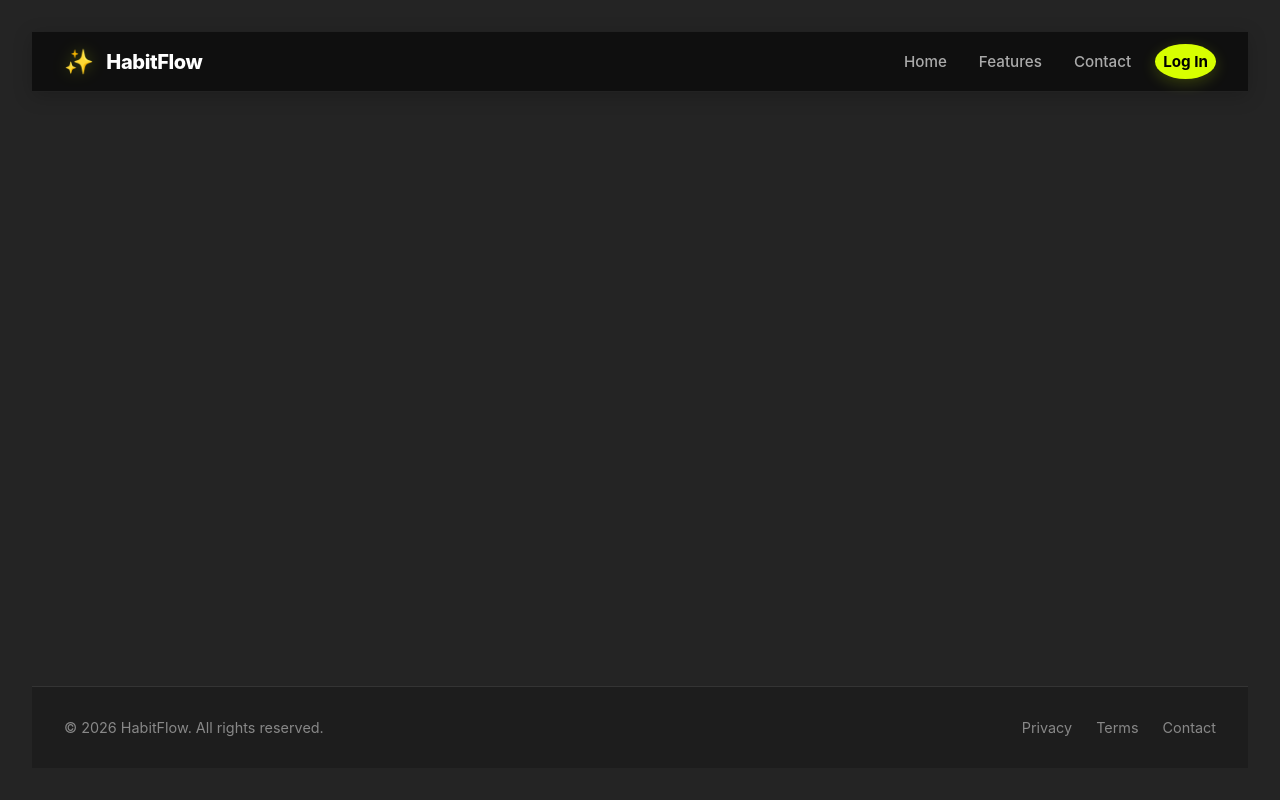
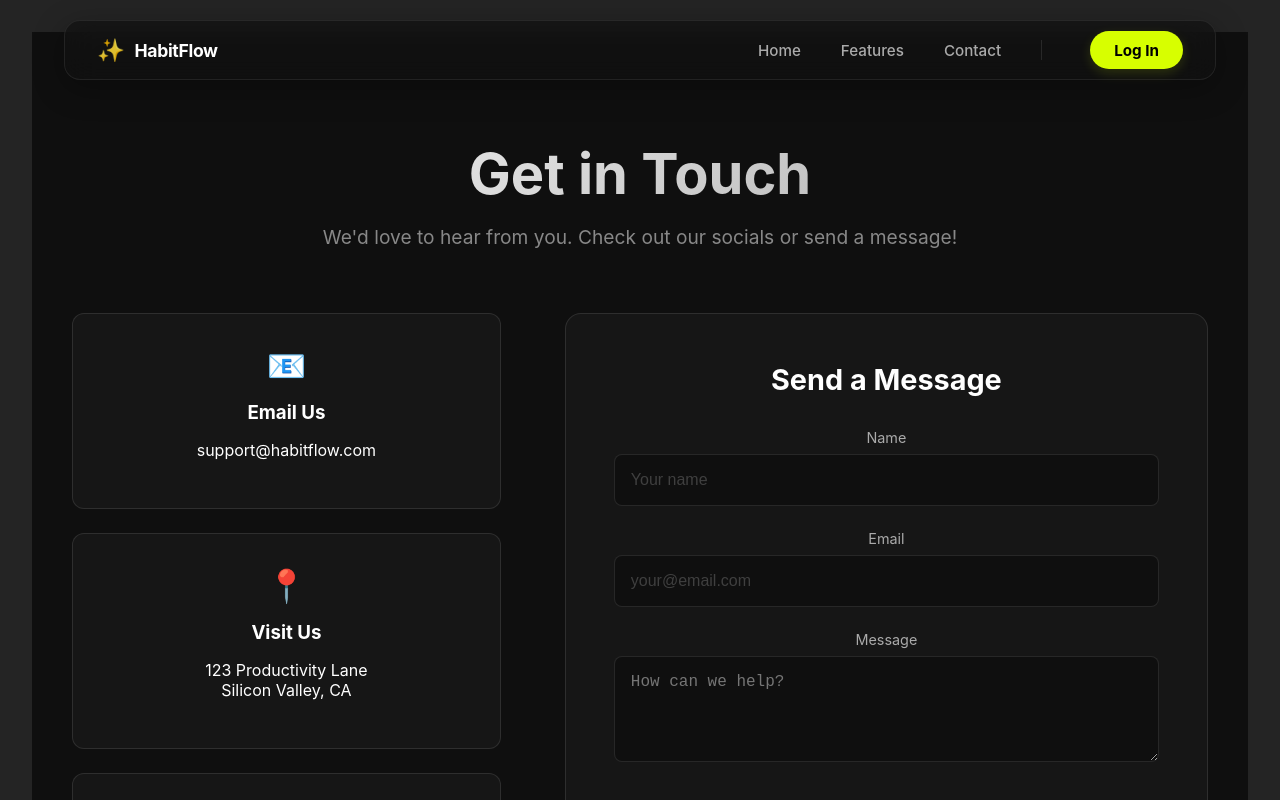
Before and after one commit to amitraj99053/Habit-Tracker-Frontend, a React (Vite) app: page /contact in a window 1280 px wide. Shown: the top 800 px of the page. Built offline with nearby package versions, Linux system fonts and the light colour scheme; no server answers.

Commit message:
Redesign Navbar with Glassmorphism, Contact Page, and polished hover effects

```diff
--- a/src/App.jsx
+++ b/src/App.jsx
@@ -6,6 +6,7 @@ import LandingPage from './pages/LandingPage';
 import ServicesPage from './pages/ServicesPage';
 import Dashboard from './pages/Dashboard';
 import TaskListPage from './pages/TaskListPage';
+import ContactPage from './pages/ContactPage';
 import './App.css'
 
 function App() {
@@ -17,6 +18,7 @@ function App() {
                     <Routes>
                         <Route path="/" element={<LandingPage />} />
                         <Route path="/services" element={<ServicesPage />} />
+                        <Route path="/contact" element={<ContactPage />} />
                         <Route path="/dashboard" element={<Dashboard />} />
                         <Route path="/tasks" element={<TaskListPage />} />
                     </Routes>
--- a/src/components/Header.css
+++ b/src/components/Header.css
@@ -1,114 +1,157 @@
-/* Modern Header Design */
+/* Professional Glassmorphism Header */
 .header {
     display: flex;
     justify-content: space-between;
     align-items: center;
-    padding: 1rem 2rem;
-    /* Adjusted padding */
-    background: #0f0f0f;
-    /* Solid background to prevent bleed-through */
-    position: sticky;
-    top: 0;
-    /* Fix to top to prevent content scrolling above */
+    padding: 0.8rem 2rem;
+    position: fixed;
+    /* Fixed to stay on top */
+    top: 20px;
+    left: 50%;
+    transform: translateX(-50%);
+    width: 90%;
+    max-width: 1200px;
     z-index: 1000;
-    border-bottom: 1px solid rgba(255, 255, 255, 0.08);
-    /* Only bottom border */
-    margin-bottom: 0;
-    box-shadow: 0 4px 20px rgba(0, 0, 0, 0.2);
-    width: 100%;
+
+    /* Glass Effect */
+    background: rgba(18, 18, 18, 0.65);
+    backdrop-filter: blur(16px);
+    -webkit-backdrop-filter: blur(16px);
+    border: 1px solid rgba(255, 255, 255, 0.08);
+    border-radius: 16px;
+    box-shadow: 0 8px 32px rgba(0, 0, 0, 0.3);
+    transition: all 0.3s ease;
 }
 
+.header:hover {
+    background: rgba(18, 18, 18, 0.85);
+    border-color: rgba(255, 255, 255, 0.15);
+}
+
+/* Logo Styling */
 .logo {
     display: flex;
     align-items: center;
-    gap: 0.8rem;
-    font-size: 1.25rem;
-    font-weight: 800;
-    color: #fff;
+    gap: 0.6rem;
     cursor: pointer;
     text-decoration: none;
-    letter-spacing: -0.02em;
+    transition: opacity 0.2s;
+}
+
+.logo:hover {
+    opacity: 0.9;
 }
 
 .logo-icon {
-    font-size: 1.5rem;
-    filter: drop-shadow(0 0 8px rgba(215, 255, 0, 0.3));
+    font-size: 1.4rem;
 }
 
 .logo-text {
     color: #fff;
-    /* Clean white for professional look */
+    font-size: 1.1rem;
+    font-weight: 700;
+    letter-spacing: -0.02em;
+    font-family: 'Inter', sans-serif;
 }
 
+/* Navigation Links */
 nav {
     display: flex;
     align-items: center;
-    gap: 1rem;
+    gap: 1.5rem;
+    /* Removed border and background for cleaner look */
+    background: transparent;
+    border: none;
+    padding: 0;
 }
 
 .nav-btn {
-    color: var(--text-secondary, #aaa);
+    color: #a1a1aa;
     font-size: 0.95rem;
     font-weight: 500;
     cursor: pointer;
     background: transparent;
-    border-width: initial;
-    border-style: none;
-    border-color: initial;
-    border-image: initial;
-    transition: 0.2s;
-    padding: 0.6rem 1.2rem;
-    border-radius: 10px;
+    border: none;
+    padding: 0.5rem 0;
+    transition: color 0.2s ease;
+    font-family: 'Inter', sans-serif;
+    position: relative;
 }
 
 .nav-btn:hover {
     color: #fff;
-    background: rgba(255, 255, 255, 0.05);
+    background: transparent;
+    /* No background on hover */
 }
 
-/* Secondary Button (Log In) - Now Highlighted as Primary */
+/* Animated Underline for Links */
+.nav-btn::after {
+    content: '';
+    position: absolute;
+    bottom: -2px;
+    left: 0;
+    width: 0;
+    height: 2px;
+    background: #D7FF00;
+    transition: width 0.3s cubic-bezier(0.4, 0, 0.2, 1);
+    box-shadow: 0 0 10px rgba(215, 255, 0, 0.5);
+}
+
+.nav-btn:hover::after {
+    width: 100%;
+}
+
+/* Exclude underline from the Log In button */
+.nav-btn.secondary-btn::after {
+    display: none;
+}
+
+/* Auth Section (Right side if separated, currently merged) */
+
+/* Log In Button (Primary Action) - Pill Shape */
 .nav-btn.secondary-btn {
     background: #D7FF00;
-    /* Neon Green */
     color: #000;
-    /* Black text */
     font-weight: 700;
-    border: none;
-    box-shadow: 0 4px 15px rgba(215, 255, 0, 0.2);
+    margin-left: 1rem;
+    padding: 0.6rem 1.5rem;
+    /* Bigger padding */
+    border-radius: 50px;
+    /* Full Pill Shape */
+    box-shadow: 0 4px 12px rgba(215, 255, 0, 0.15);
+    transition: all 0.3s ease;
 }
 
 .nav-btn.secondary-btn:hover {
+    background: #efff8f;
+    color: #000;
     transform: translateY(-2px);
-    box-shadow: 0 6px 20px rgba(215, 255, 0, 0.3);
-    background: #e2ff2b;
-    color: #000;
+    box-shadow: 0 8px 20px rgba(215, 255, 0, 0.3);
 }
 
-/* Primary Button (Sign Up) - Removed but styling kept just in case or deleted?
-   Since Sign Up is gone, we don't need .primary styling separately if Log In takes it.
-   I'll remove the old .primary block to clean up.
-*/
+.nav-btn.secondary-btn:active {
+    transform: translateY(0);
+}
 
-/* Responsive Styles */
+/* Responsive */
 @media (max-width: 768px) {
     .header {
-        padding: 0.8rem 1.5rem;
-        flex-wrap: wrap;
-        top: 0.5rem;
+        width: 95%;
+        padding: 0.8rem 1rem;
+        top: 10px;
     }
 
     .logo-text {
-        display: block;
-        /* Keep text visible */
+        font-size: 1rem;
     }
 
     nav {
-        gap: 0.5rem;
+        gap: 2px;
     }
 
     .nav-btn {
-        padding: 0.5rem 1rem;
-        font-size: 0.9rem;
+        padding: 0.5rem 0.8rem;
+        font-size: 0.8rem;
     }
 }
 
@@ -116,10 +159,12 @@ nav {
     .header {
         flex-direction: column;
         gap: 1rem;
+        padding: 1rem;
     }
 
     nav {
         width: 100%;
         justify-content: center;
+        flex-wrap: wrap;
     }
 }
--- a/src/components/Header.jsx
+++ b/src/components/Header.jsx
@@ -23,9 +23,9 @@ const Header = () => {
                 <nav>
                     <button className="nav-btn" onClick={() => navigate('/')}>Home</button>
                     <button className="nav-btn" onClick={() => navigate('/services')}>Features</button>
-                    <button className="nav-btn" onClick={() => navigate('/services')}>Contact</button>
+                    <button className="nav-btn" onClick={() => navigate('/contact')}>Contact</button>
+                    <div style={{ width: '1px', height: '20px', background: 'rgba(255,255,255,0.1)', margin: '0 8px' }}></div>
                     <button className="nav-btn secondary-btn" onClick={() => openModal(true)}>Log In</button>
-                    {/* Sign Up removed as per request */}
                 </nav>
             </header>
             <SignUpModal
--- /dev/null
+++ b/src/pages/ContactPage.css
@@ -0,0 +1,130 @@
+.contact-page {
+    min-height: 100vh;
+    padding-top: 80px;
+    /* Space for fixed header */
+    background: #0f0f0f;
+    color: #fff;
+    font-family: 'Inter', sans-serif;
+}
+
+.contact-container {
+    max-width: 1200px;
+    margin: 0 auto;
+    padding: 2rem;
+}
+
+.contact-header {
+    text-align: center;
+    margin-bottom: 4rem;
+}
+
+.contact-header h1 {
+    font-size: 3.5rem;
+    margin-bottom: 1rem;
+    background: linear-gradient(135deg, #fff 0%, #a5a5a5 100%);
+    -webkit-background-clip: text;
+    -webkit-text-fill-color: transparent;
+}
+
+.contact-header p {
+    color: #888;
+    font-size: 1.2rem;
+}
+
+.contact-content {
+    display: grid;
+    grid-template-columns: 1fr 1.5fr;
+    gap: 4rem;
+}
+
+.contact-info {
+    display: flex;
+    flex-direction: column;
+    gap: 1.5rem;
+}
+
+.info-card {
+    background: rgba(255, 255, 255, 0.03);
+    border: 1px solid rgba(255, 255, 255, 0.1);
+    padding: 2rem;
+    border-radius: 12px;
+    transition: transform 0.2s;
+}
+
+.info-card:hover {
+    transform: translateY(-5px);
+    background: rgba(255, 255, 255, 0.05);
+    border-color: rgba(215, 255, 0, 0.3);
+}
+
+.info-icon {
+    font-size: 2rem;
+    margin-bottom: 1rem;
+    display: block;
+}
+
+.contact-form {
+    background: rgba(255, 255, 255, 0.03);
+    border: 1px solid rgba(255, 255, 255, 0.1);
+    padding: 3rem;
+    border-radius: 16px;
+}
+
+.contact-form h3 {
+    font-size: 1.8rem;
+    margin-bottom: 2rem;
+    color: #fff;
+}
+
+.form-group {
+    margin-bottom: 1.5rem;
+}
+
+.form-group label {
+    display: block;
+    margin-bottom: 0.5rem;
+    color: #aaa;
+    font-size: 0.9rem;
+}
+
+.form-group input,
+.form-group textarea {
+    width: 100%;
+    padding: 1rem;
+    background: rgba(0, 0, 0, 0.3);
+    border: 1px solid rgba(255, 255, 255, 0.1);
+    border-radius: 8px;
+    color: #fff;
+    font-size: 1rem;
+    outline: none;
+    transition: border-color 0.2s;
+}
+
+.form-group input:focus,
+.form-group textarea:focus {
+    border-color: #D7FF00;
+}
+
+.submit-btn {
+    width: 100%;
+    padding: 1rem;
+    background: #D7FF00;
+    color: #000;
+    border: none;
+    border-radius: 8px;
+    font-weight: 700;
+    font-size: 1.1rem;
+    cursor: pointer;
+    transition: all 0.2s;
+}
+
+.submit-btn:hover {
+    background: #efff8f;
+    transform: scale(1.02);
+}
+
+@media (max-width: 768px) {
+    .contact-content {
+        grid-template-columns: 1fr;
+    }
+}
--- /dev/null
+++ b/src/pages/ContactPage.jsx
@@ -0,0 +1,60 @@
+import React from 'react';
+import './ContactPage.css';
+
+const ContactPage = () => {
+    return (
+        <div className="contact-page">
+            <div className="contact-container">
+                <div className="contact-header">
+                    <h1>Get in Touch</h1>
+                    <p>We'd love to hear from you. Check out our socials or send a message!</p>
+                </div>
+
+                <div className="contact-content">
+                    <div className="contact-info">
+                        <div className="info-card">
+                            <span className="info-icon">📧</span>
+                            <h3>Email Us</h3>
+                            <p>support@habitflow.com</p>
+                        </div>
+                        <div className="info-card">
+                            <span className="info-icon">📍</span>
+                            <h3>Visit Us</h3>
+                            <p>123 Productivity Lane<br />Silicon Valley, CA</p>
+                        </div>
+                        <div className="info-card">
+                            <span className="info-icon">🤝</span>
+                            <h3>Connect</h3>
+                            <div className="social-links">
+                                <span>Twitter</span>
+                                <span>LinkedIn</span>
+                                <span>Instagram</span>
+                            </div>
+                        </div>
+                    </div>
+
+                    <form className="contact-form" onSubmit={(e) => e.preventDefault()}>
+                        <h3>Send a Message</h3>
+                        <div className="form-group">
+                            <label>Name</label>
+                            <input type="text" placeholder="Your name" />
+                        </div>
+                        <div className="form-group">
+                            <label>Email</label>
+                            <input type="email" placeholder="your@email.com" />
+                        </div>
+                        <div className="form-group">
+                            <label>Message</label>
+                            <textarea placeholder="How can we help?" rows="4"></textarea>
+                        </div>
+                        <button type="submit" className="submit-btn" onClick={() => alert("Message sent! (Demo)")}>
+                            Send Message
+                        </button>
+                    </form>
+                </div>
+            </div>
+        </div>
+    );
+};
+
+export default ContactPage;
```
